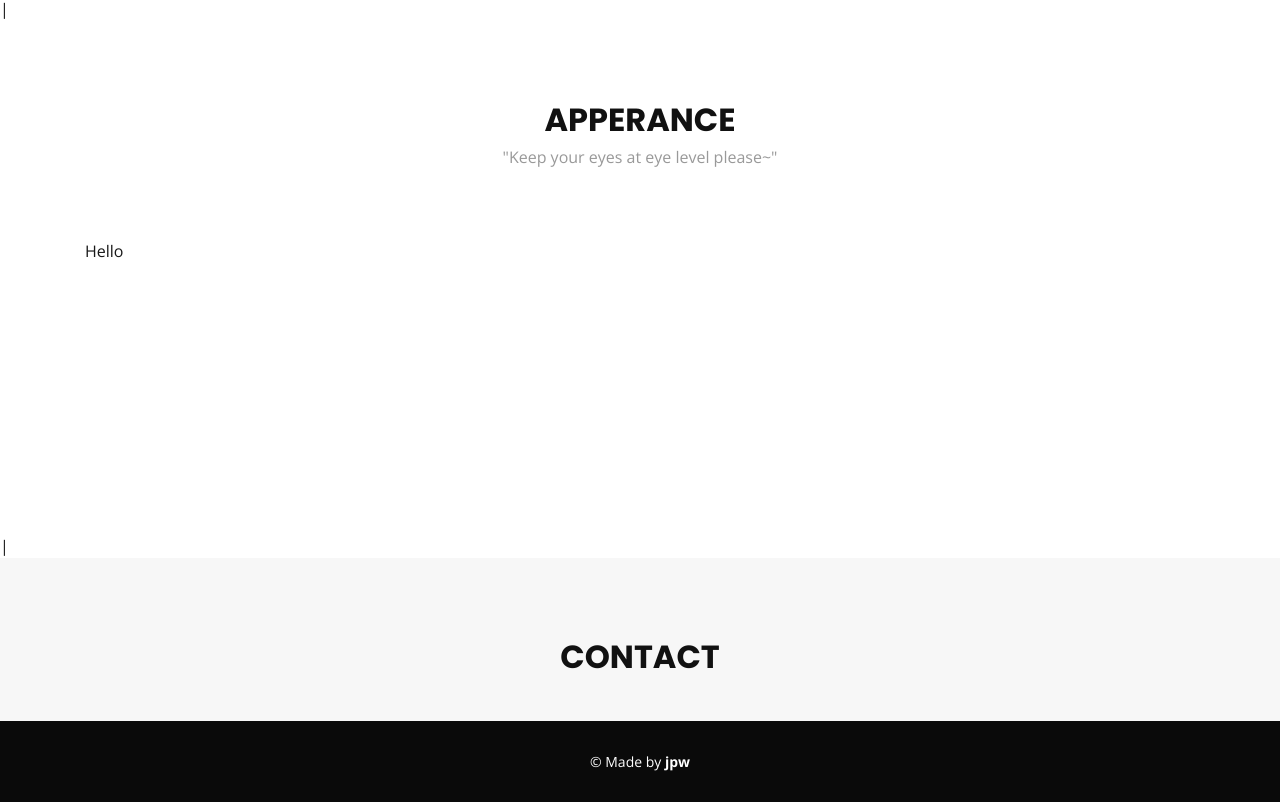
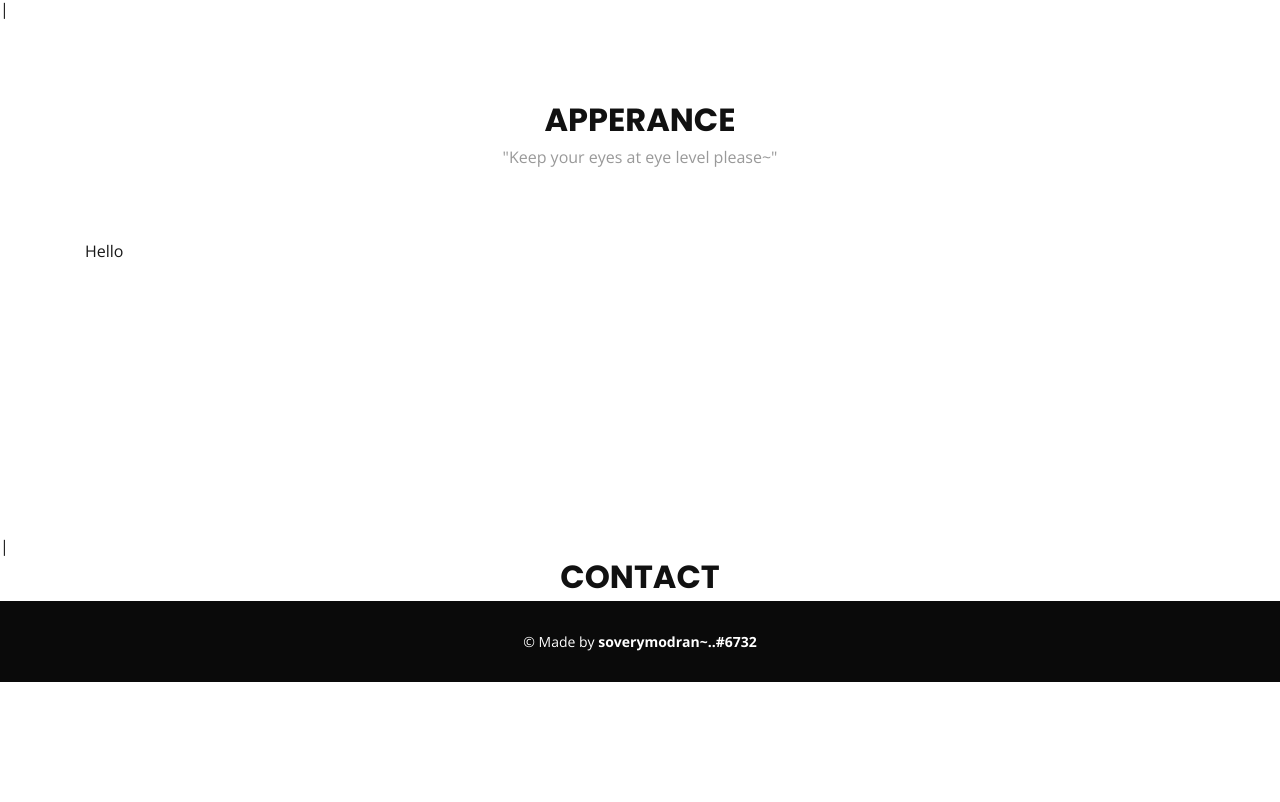
Before and after one commit to L3AAA/ElpizoOc, a plain HTML site: page index.html in a window 1280 px wide. Shown: the part 1315-2117 px from the top of the page. After the commit the page ends 1997 px from the top, so only its background shows below. Drawn offline with nearby package versions, Linux system fonts and the light colour scheme; a script that the page names is missing.

Commit message:
First Edit
Just properly naming the headers

```diff
--- a/index.html
+++ b/index.html
@@ -104,7 +104,7 @@
                 </div>
             </section>|
         </main>
-        <section id="contact">
+        <section id="Powers">
             <div class="container wow fadeIn">
                 <div class="section-header">
                     <h3 class="section-title">Contact</h3>
@@ -123,7 +123,7 @@
 
             <div class="container">
                 <div class="copyright">
-                    &copy; Made by <strong>jpw</strong>
+                    &copy; Made by <strong>soverymodran~..#6732</strong>
                 </div>
             </div>
         </footer>
```
